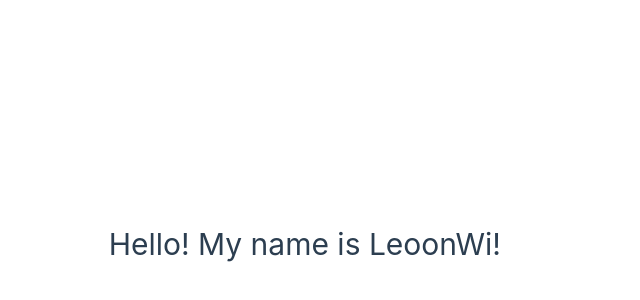
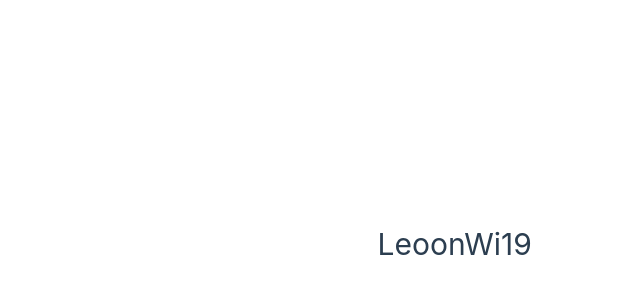
Before and after one commit to LeoonWi/Vue3_Exercises, a Vue app: page / in a window 1280 px wide. Shown: the part 156-456 px from the top of the page, without its empty margins (139-779 px from the left). Built offline with nearby package versions, Linux system fonts and the light colour scheme.

Commit message:
Использую метод 'data' для хранения данных.

```diff
--- a/src/App.vue
+++ b/src/App.vue
@@ -1,13 +1,20 @@
 <script>
-  export default
-  {
-    name: 'App',
+  export default {
+    data() {
+      return {
+        name: 'LeoonWi',
+        age: '19',
+      }
+    }
   }
 </script>
 
 <template>
   <div>
-    <h1>Hello! My name is LeoonWi!</h1>
+    <h1>{{ name }}</h1>
+  </div>
+  <div>
+    <h1>{{ age }}</h1>
   </div>
 </template>
 
```
